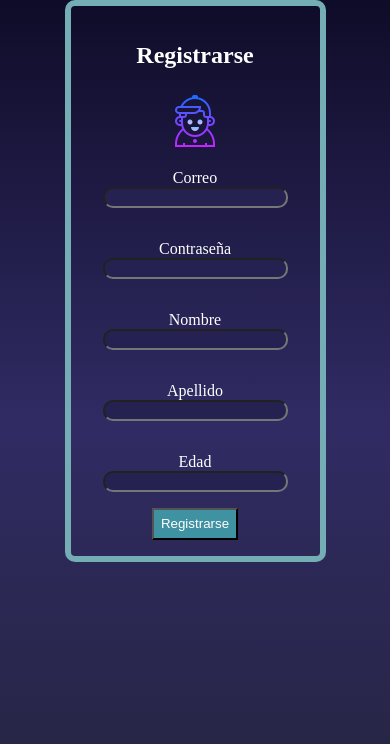
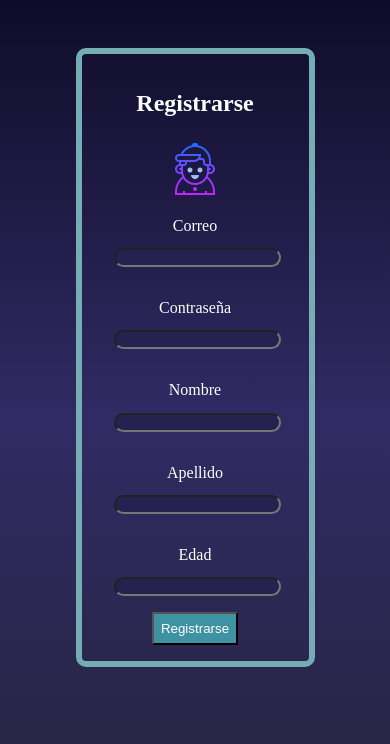
Before and after one commit to josselynccc/proyecto-react, a React (Vite) app: page /register in a window 390 px wide. Shown: the top 744 px of the page. Built offline with nearby package versions, Linux system fonts and the light colour scheme.

Commit message:
Actualizando Perfil.css

```diff
--- a/package.json
+++ b/package.json
@@ -16,7 +16,7 @@
     "react": "^18.2.0",
     "react-chartjs-2": "^5.2.0",
     "react-dom": "^18.2.0",
-    "react-hook-form": "^7.49.2",
+    "react-hook-form": "^7.49.3",
     "react-router-dom": "6"
   },
   "devDependencies": {
--- a/src/components/Perfil/Perfil.css
+++ b/src/components/Perfil/Perfil.css
@@ -1,6 +1,25 @@
+@media screen and (max-width:460px) {
+
+    .login-container form{
+        width: 50%;
+    }
+    .field input{
+        padding: 0;
+        width: 100%;
+        margin: 0;
+        margin-top: 1em;
+    }
+    .submit input{
+        background-color: rgb(62, 146, 161);
+        color: white;
+        padding: 0.5em;
+        width: auto;
+    }
+}
+
+
 .login-container{
-    margin: 0;
-    top: 1em;
+    margin-top:3em;
     display: flex;
     flex-direction: column;
     justify-content: center;
```
Also changed, not shown: 2 other files (tests, documents, lock files or other folders).
